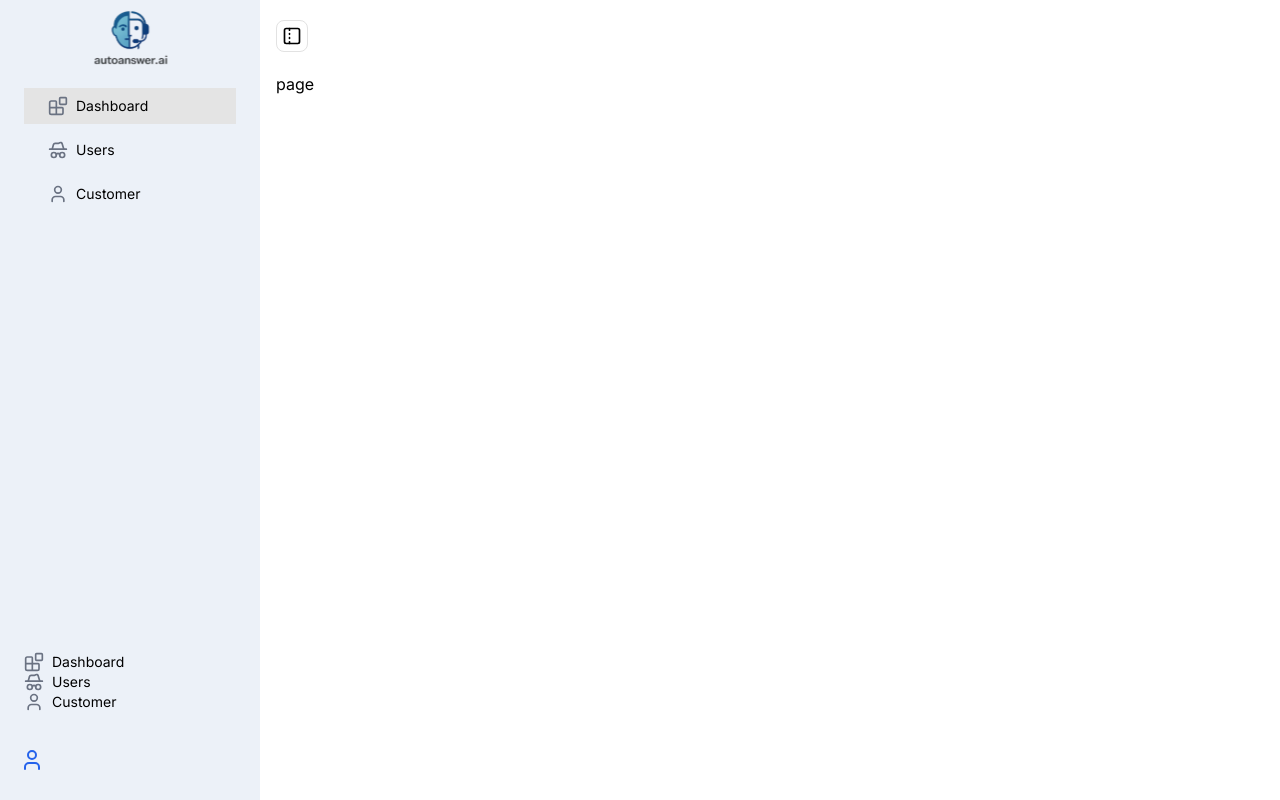
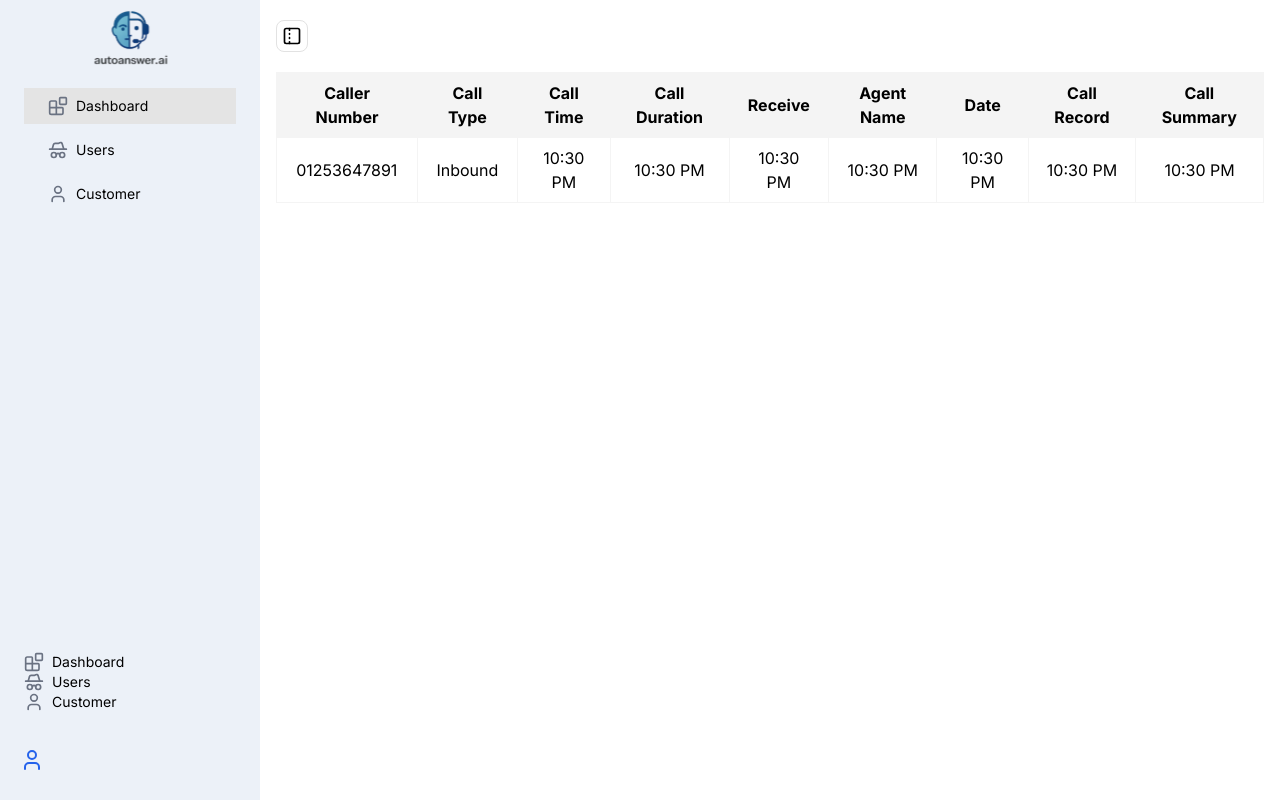
Before and after one commit to Betopia24/uprankedmarting_neuro_night_frontend, a Next.js app: page /admin/dashboard in a window 1280 px wide. Built offline with nearby package versions, Linux system fonts and the light colour scheme.

Commit message:
Implement Table component and update dashboard page to render it

```diff
--- /dev/null
+++ b/src/app/(dashboard)/_components/Table.tsx
@@ -0,0 +1,53 @@
+const tableData = [
+  {
+    "Caller Number": "01253647891",
+    "Call Type": "Inbound",
+    "Call Time": "10:30 PM",
+    "Call Duration": "10:30 PM",
+    Receive: "10:30 PM",
+    "Agent Name": "10:30 PM",
+    Date: "10:30 PM",
+    "Call Record": "10:30 PM",
+    "Call Summary": "10:30 PM",
+  },
+];
+
+const tableHeader = Object.keys(tableData[0]);
+
+export default function Table() {
+  return (
+    <div>
+      <table className="w-full">
+        <thead className="bg-grey-100">
+          <tr className="border border-grey-100">
+            {tableHeader.map((header) => (
+              <th key={header} className="px-4 py-2">
+                {header}
+              </th>
+            ))}
+          </tr>
+        </thead>
+        <tbody>
+          <tr className="text-center">
+            {tableData.map((row) => {
+              return (
+                <>
+                  {Object.values(row).map((value) => {
+                    return (
+                      <td
+                        key={value}
+                        className="px-4 py-2 border border-grey-100"
+                      >
+                        {value}
+                      </td>
+                    );
+                  })}
+                </>
+              );
+            })}
+          </tr>
+        </tbody>
+      </table>
+    </div>
+  );
+}
--- a/src/app/(dashboard)/admin/dashboard/page.tsx
+++ b/src/app/(dashboard)/admin/dashboard/page.tsx
@@ -1,5 +1,6 @@
 import React from "react";
+import Table from "../../_components/Table";
 
 export default function page() {
-  return <div>page</div>;
+  return <Table />;
 }
```
